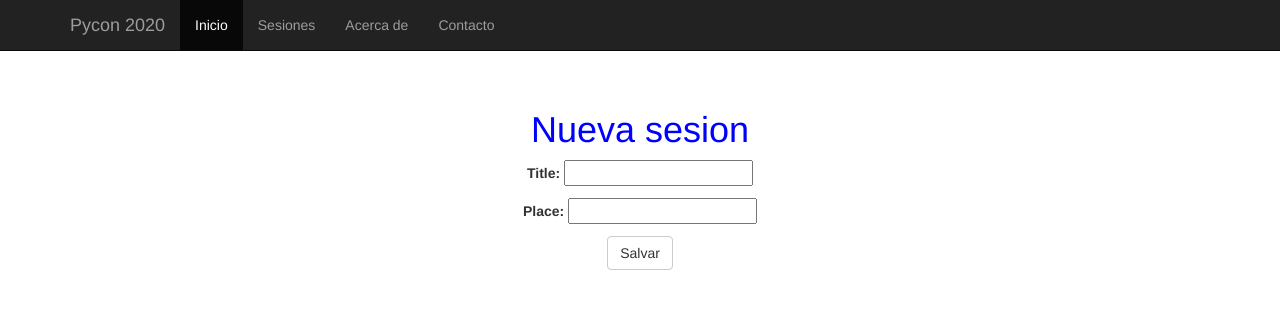
After one commit to gil-cano/pycon2020_project, a Django app: a page that uses templates/layout2.html in a window 1280 px wide. The commit adds this page. Shown: the top 309 px of the page. Run offline with Django 3.2, Linux system fonts and the light colour scheme; some libraries are stand-ins or nearby versions.

Commit message:
form example and test

```diff
--- /dev/null
+++ b/talks/forms.py
@@ -0,0 +1,8 @@
+from django import forms
+from .models import Track
+
+
+class TrackForm(forms.ModelForm):
+    class Meta:
+        model = Track
+        fields = ('title', 'place')
--- /dev/null
+++ b/talks/templates/talks/track_edit.html
@@ -0,0 +1,11 @@
+{% extends "layout2.html" %}
+
+{% block title %}Nueva sesion{% endblock %}
+
+{% block content %}
+    <h1>Nueva sesion</h1>
+    <form method="POST" class="track-form">{% csrf_token %}
+        {{ form.as_p }}
+        <button type="submit" class="save btn btn-default">Salvar</button>
+    </form>
+{% endblock %}
--- a/talks/templates/talks/track_list.html
+++ b/talks/templates/talks/track_list.html
@@ -15,4 +15,7 @@
         </div>
     {% endfor %}
 </div>
+<div>
+    <a id="new_item" href="{% url 'tracks:track_new' %}">agregar</a>
+</div>
 {% endblock%}
--- a/talks/urls.py
+++ b/talks/urls.py
@@ -6,4 +6,5 @@ urlpatterns = [
     url(r'^$', views.track_list, name='list'),
     # url(r'(?P<pk>\d+)/$', views.talk_details),
     url(r'(?P<pk>\d+)/$', views.track_details, name='details'),
+    url(r'^new/$', views.track_new, name='track_new'),
 ]
--- a/talks/views.py
+++ b/talks/views.py
@@ -1,6 +1,8 @@
 from django.http import HttpResponse
+from django.shortcuts import get_object_or_404
+from django.shortcuts import redirect
 from django.shortcuts import render
-from django.shortcuts import get_object_or_404
+from .forms import TrackForm
 from .models import Talk
 from .models import Track
 
@@ -31,3 +33,14 @@ def track_details(request, pk):
 def track_list(request):
     tracks = Track.objects.all()
     return render(request, 'talks/track_list.html', {'tracks': tracks})
+
+
+def track_new(request):
+    if request.method == "POST":
+        form = TrackForm(request.POST)
+        if form.is_valid():
+            track = form.save()
+            return redirect('tracks:details', pk=track.pk)
+    else:
+        form = TrackForm()
+    return render(request, 'talks/track_edit.html', {'form': form})
--- a/templates/home.html
+++ b/templates/home.html
@@ -1,6 +1,6 @@
 {% extends "layout2.html" %}
 
-{% block title %}2020{% endblock %}
+{% block title %}Pycon 2020{% endblock %}
 
 {% block content %}
 <h1>Pycon 2020</h1>
--- a/templates/layout2.html
+++ b/templates/layout2.html
@@ -40,10 +40,10 @@
           <ul class="nav navbar-nav">
             {# <li class="active"><a href="{% url 'views.hello_world_template' %}">Home</a></li> #}
             {# <li><a href="{% url 'talks.views.track_list' %}">Sesiones</a></li> #}
-            <li class="active"><a href="{% url 'views.hello_world_template' %}">Home</a></li>
-            <li><a href="{% url 'tracks:list' %}">Sesiones</a></li>
-            <li><a href="#about">About</a></li>
-            <li><a href="#contact">Contact</a></li>
+            <li class="active"><a href="{% url 'views.hello_world_template' %}">Inicio</a></li>
+            <li><a id="tracks" href="{% url 'tracks:list' %}">Sesiones</a></li>
+            <li><a href="#about">Acerca de</a></li>
+            <li><a href="#contact">Contacto</a></li>
           </ul>
         </div><!--/.nav-collapse -->
       </div>
```
Also changed, not shown: functional_tests/all_users.py (+23 -2 lines).
